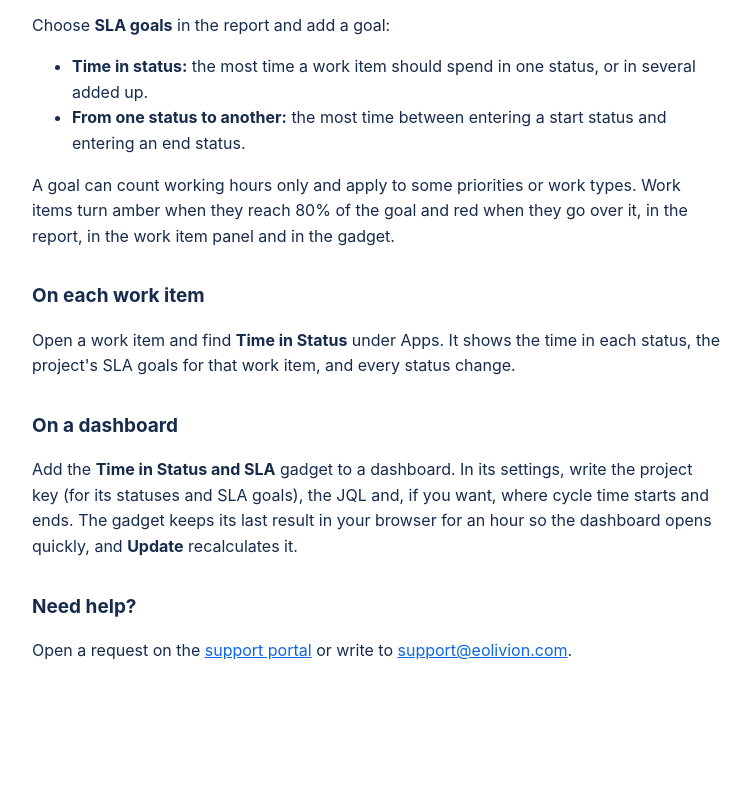
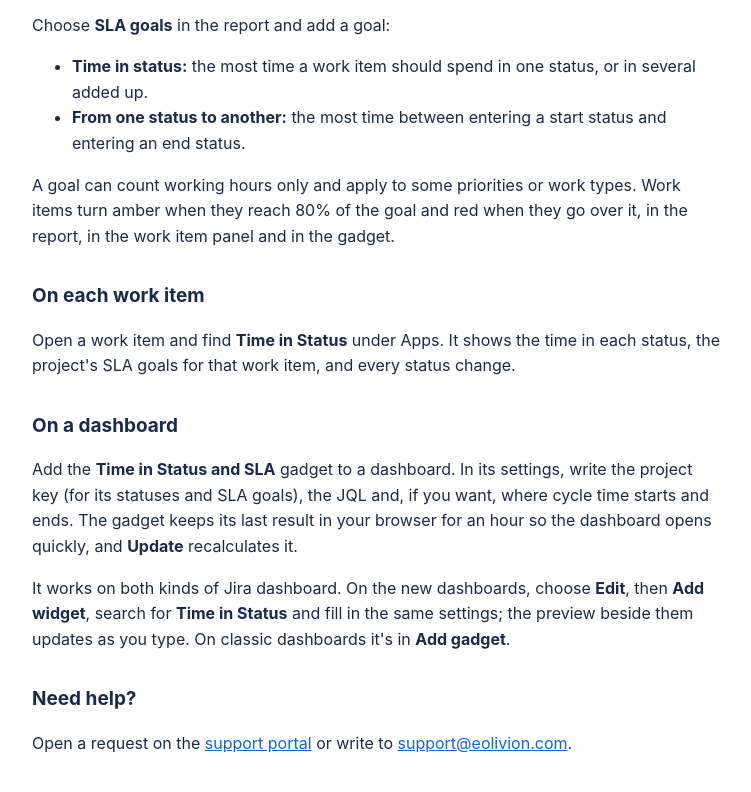
Before and after one commit to Eolivion/eolivion.github.io, a plain HTML site: page time-in-status/index.html in a window 1280 px wide. Shown: the part 1438-2230 px from the top of the page, without its empty margins (264-1015 px from the left). Before the commit the page ends 2182 px from the top, so only its background shows below. Drawn offline with Linux system fonts and the light colour scheme.

Commit message:
Time in Status: guia cita o widget dos dashboards novos

```diff
--- a/time-in-status/index.html
+++ b/time-in-status/index.html
@@ -55,6 +55,7 @@
 
 <h2>On a dashboard</h2>
 <p>Add the <strong>Time in Status and SLA</strong> gadget to a dashboard. In its settings, write the project key (for its statuses and SLA goals), the JQL and, if you want, where cycle time starts and ends. The gadget keeps its last result in your browser for an hour so the dashboard opens quickly, and <strong>Update</strong> recalculates it.</p>
+<p>It works on both kinds of Jira dashboard. On the new dashboards, choose <strong>Edit</strong>, then <strong>Add widget</strong>, search for <strong>Time in Status</strong> and fill in the same settings; the preview beside them updates as you type. On classic dashboards it's in <strong>Add gadget</strong>.</p>
 
 <h2>Need help?</h2>
 <p>Open a request on the <a href="https://eolivion.atlassian.net/servicedesk/customer/portal/1">support portal</a> or write to <a href="mailto:support@eolivion.com">support@eolivion.com</a>.</p>
```
